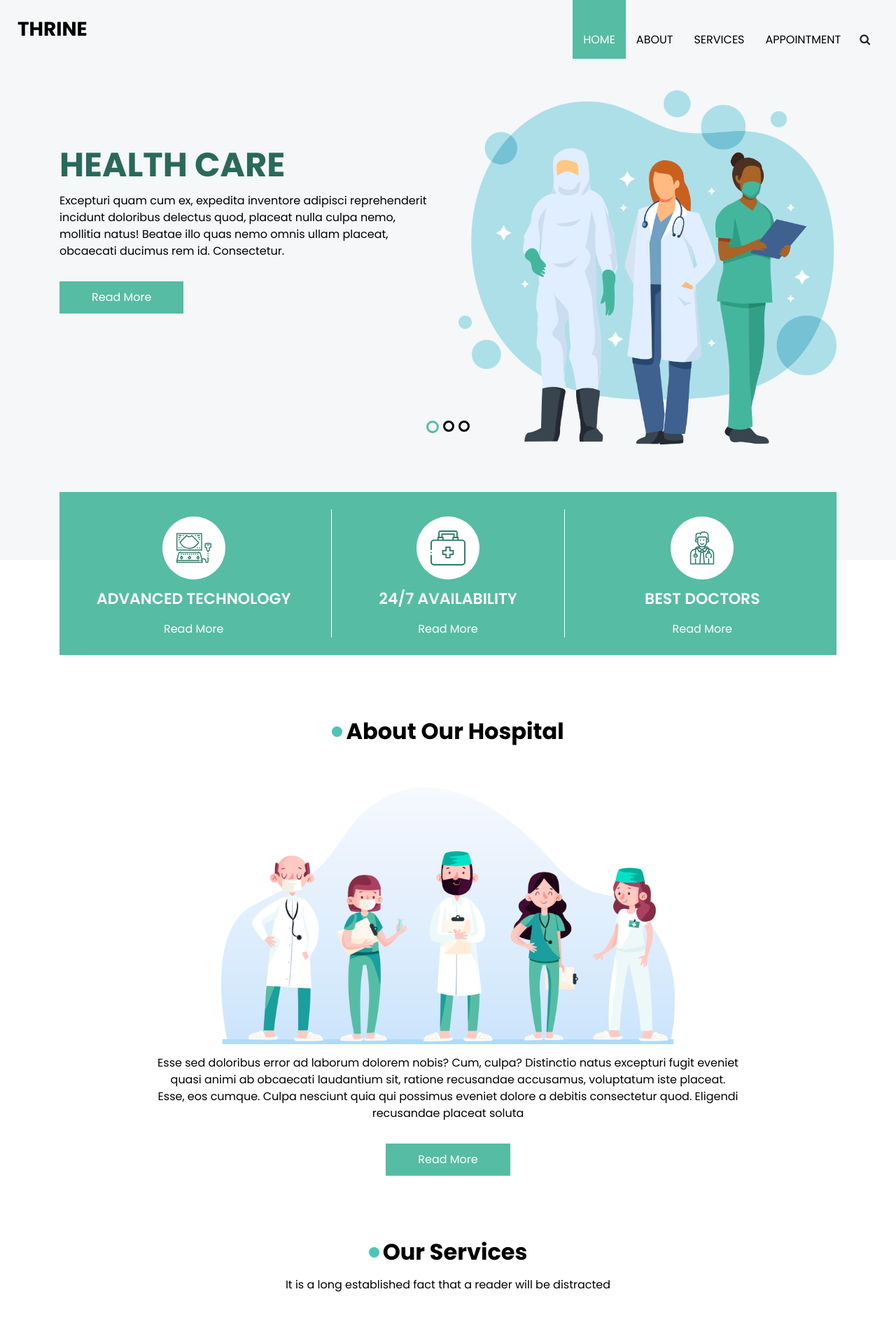
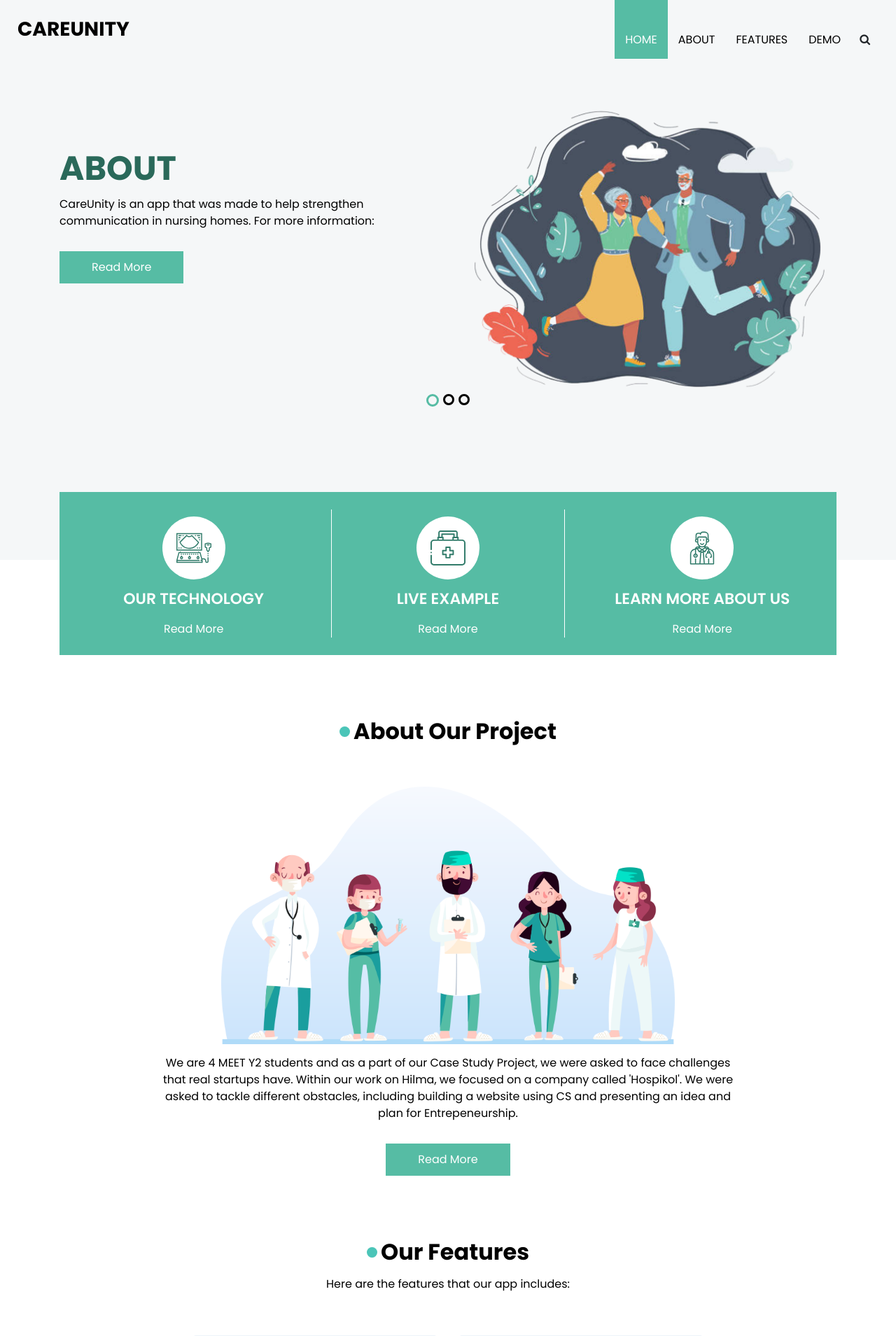
Before and after one commit to yuvalbe23-meet/case-study-proj-Y2, a Flask app: page / in a window 1280 px wide. Shown: the top 1909 px of the page at 70% size. Run offline with Flask 2, Linux system fonts and the light colour scheme; some libraries are stand-ins or nearby versions.

Commit message:
Started working - routes, design and text

```diff
--- a/Careunity/app.py
+++ b/Careunity/app.py
@@ -26,6 +26,31 @@ db= firebase.database()
 if db.child("WaitingList").get().val() is None:
     db.child("WaitingList").set(0)
 
+#HOME
+@app.route('/', methods=['GET','POST'])
+def home():
+    return render_template("index.html")
+
+#ABOUT
+@app.route('/about')
+def about():
+    return render_template('about.html')
+
+#DEMO
+@app.route('/demo')
+def demo():
+    return render_template('demo.html')
+
+#FEATURES
+@app.route('/features')
+def features():
+    return render_template('features.html')
+
+
+
+
+
+
 
 
 
@@ -35,9 +60,6 @@ def signout():
     auth.current_user = None
     return redirect(url_for('signin'))
 
-@app.route('/', methods=['GET','POST'])
-def home():
-    return render_template("index.html")
 
 @app.route('/signin', methods=['GET', 'POST'])
 def signin():
@@ -55,7 +77,6 @@ def signin():
             eror="Not Working"
 
     return render_template("signin.html")
-
 
 
 
--- a/Careunity/templates/about.html
+++ b/Careunity/templates/about.html
@@ -16,7 +16,7 @@
   <title>Thrine</title>
 
   <!-- bootstrap core css -->
-  <link rel="stylesheet" type="text/css" href="css/bootstrap.css" />
+  <link rel="stylesheet" type="text/css" href="static/css/bootstrap.css" />
 
   <!-- fonts style -->
   <link href="https://fonts.googleapis.com/css?family=Open+Sans:400,700|Poppins:400,600,700&display=swap" rel="stylesheet" />
@@ -89,8 +89,7 @@
       <div class="col-md-9 mx-auto px-0">
         <div class="detail-box">
           <p>
-            Esse sed doloribus error ad laborum dolorem nobis? Cum, culpa? Distinctio natus excepturi fugit eveniet quasi animi ab obcaecati laudantium sit, ratione recusandae accusamus, voluptatum iste placeat. Esse, eos cumque.
-            Culpa nesciunt quia qui possimus eveniet dolore a debitis consectetur quod. Eligendi recusandae placeat soluta
+             !!!!!!!! WRITE HERE !!!!!!!!
           </p>
           <a href="">
             Read More
--- a/Careunity/templates/index.html
+++ b/Careunity/templates/index.html
@@ -13,7 +13,7 @@
   <meta name="author" content="" />
   <link rel="shortcut icon" href="static/images/s4.png" type="image/x-icon">
 
-  <title>Thrine</title>
+  <title>CareUnity</title>
 
   <!-- bootstrap core css -->
   <link rel="stylesheet" type="text/css" href="static/css/bootstrap.css" />
@@ -38,7 +38,7 @@
         <nav class="navbar navbar-expand-lg custom_nav-container ">
           <a class="navbar-brand" href="index.html">
             <h3>
-              Thrine
+              CareUnity
             </h3>
           </a>
           <button class="navbar-toggler" type="button" data-toggle="collapse" data-target="#navbarSupportedContent" aria-controls="navbarSupportedContent" aria-expanded="false" aria-label="Toggle navigation">
@@ -48,16 +48,16 @@
           <div class="collapse navbar-collapse ml-auto" id="navbarSupportedContent">
             <ul class="navbar-nav  ml-auto">
               <li class="nav-item active">
-                <a class="nav-link" href="index.html">Home <span class="sr-only">(current)</span></a>
+                <a class="nav-link" href="/index">Home <span class="sr-only">(current)</span></a>
               </li>
               <li class="nav-item">
-                <a class="nav-link" href="about.html"> About </a>
+                <a class="nav-link" href="/about"> About </a>
               </li>
               <li class="nav-item">
-                <a class="nav-link" href="service.html"> Services </a>
+                <a class="nav-link" href="/features"> Features </a>
               </li>
               <li class="nav-item">
-                <a class="nav-link" href="appointment.html"> Appointment </a>
+                <a class="nav-link" href="/demo"> Demo </a>
               </li>
             </ul>
             <form class="form-inline ">
@@ -81,12 +81,12 @@
                   <div class="detail-box">
                     <div>
                       <h1>
-                        health care
+                        About
                       </h1>
                       <p>
-                        Excepturi quam cum ex, expedita inventore adipisci reprehenderit incidunt doloribus delectus quod, placeat nulla culpa nemo, mollitia natus! Beatae illo quas nemo omnis ullam placeat, obcaecati ducimus rem id. Consectetur.
+                        CareUnity is an app that was made to help strengthen communication in nursing homes. For more information:
                       </p>
-                      <a href="">
+                      <a href="/about">
                         Read More
                       </a>
                     </div>
@@ -94,7 +94,7 @@
                 </div>
                 <div class="col-md-6">
                   <div class="img-box">
-                    <img src="static/images/slider-img.png" alt="">
+                    <img src="static/images/home_aboutt.png" alt="">
                   </div>
                 </div>
               </div>
@@ -107,12 +107,12 @@
                   <div class="detail-box">
                     <div>
                       <h1>
-                        health care
+                        Features
                       </h1>
                       <p>
-                        Excepturi quam cum ex, expedita inventore adipisci reprehenderit incidunt doloribus delectus quod, placeat nulla culpa nemo, mollitia natus! Beatae illo quas nemo omnis ullam placeat, obcaecati ducimus rem id. Consectetur.
+                       Our app has many features, specifically designed and custom made for an elderly audience.
                       </p>
-                      <a href="">
+                      <a href="/features">
                         Read More
                       </a>
                     </div>
@@ -120,7 +120,7 @@
                 </div>
                 <div class="col-md-6">
                   <div class="img-box">
-                    <img src="static/images/slider-img.png" alt="">
+                    <img src="static/images/home_features.jpeg" alt="">
                   </div>
                 </div>
               </div>
@@ -133,12 +133,12 @@
                   <div class="detail-box">
                     <div>
                       <h1>
-                        health care
+                        Book a Demo
                       </h1>
                       <p>
-                        Excepturi quam cum ex, expedita inventore adipisci reprehenderit incidunt doloribus delectus quod, placeat nulla culpa nemo, mollitia natus! Beatae illo quas nemo omnis ullam placeat, obcaecati ducimus rem id. Consectetur.
+                        In order to get a better understanding of our app and how it works, we welcome you to book a virtual demo of it!
                       </p>
-                      <a href="">
+                      <a href="/demo">
                         Read More
                       </a>
                     </div>
@@ -146,7 +146,7 @@
                 </div>
                 <div class="col-md-6">
                   <div class="img-box">
-                    <img src="static/images/slider-img.png" alt="">
+                    <img src="static/images/home_demo.jpeg" alt="">
                   </div>
                 </div>
               </div>
@@ -382,9 +382,9 @@
               </div>
               <div class="detail-box">
                 <h4>
-                  ADVANCED TECHNOLOGY
+                  OUR TECHNOLOGY
                 </h4>
-                <a href="">
+                <a href="/features">
                   Read More
                 </a>
               </div>
@@ -405,9 +405,9 @@
               </div>
               <div class="detail-box">
                 <h4>
-                  24/7 AVAILABILITY
+                  LIVE EXAMPLE
                 </h4>
-                <a href="">
+                <a href="/demo">
                   Read More
                 </a>
               </div>
@@ -428,9 +428,9 @@
               </div>
               <div class="detail-box">
                 <h4>
-                  Best Doctors
+                  LEARN MORE ABOUT US
                 </h4>
-                <a href="">
+                <a href="/about">
                   Read More
                 </a>
               </div>
@@ -449,7 +449,7 @@
       <div class="heading_container heading_center">
         <h2>
           <span class="design_dot"></span>
-          About Our Hospital
+          About Our Project
         </h2>
       </div>
       <div class="col-md-7 mx-auto px-0">
@@ -460,10 +460,9 @@
       <div class="col-md-9 mx-auto px-0">
         <div class="detail-box">
           <p>
-            Esse sed doloribus error ad laborum dolorem nobis? Cum, culpa? Distinctio natus excepturi fugit eveniet quasi animi ab obcaecati laudantium sit, ratione recusandae accusamus, voluptatum iste placeat. Esse, eos cumque.
-            Culpa nesciunt quia qui possimus eveniet dolore a debitis consectetur quod. Eligendi recusandae placeat soluta
-          </p>
-          <a href="">
+            We are 4 MEET Y2 students and as a part of our Case Study Project, we were asked to face challenges that real startups have. Within our work on Hilma, we focused on a company called 'Hospikol'. We were asked to tackle different obstacles, including building a website using CS and presenting an idea and plan for Entrepeneurship.
+            </p>
+          <a href="/about">
             Read More
           </a>
         </div>
@@ -480,10 +479,10 @@
       <div class="heading_container heading_center">
         <h2>
           <span class="design_dot"></span>
-          Our Services
+          Our Features
         </h2>
         <p>
-          It is a long established fact that a reader will be distracted
+          Here are the features that our app includes:
         </p>
       </div>
       <div class="row">
@@ -494,7 +493,7 @@
           <div class="box">
             <img src="images/s1.png" alt="" />
             <a href="#">
-              Cardiology
+              SOS
             </a>
           </div>
         </div>
@@ -502,7 +501,7 @@
           <div class="box">
             <img src="images/s2.png" alt="" />
             <a href="#">
-              Diagnosis
+              FOOD
             </a>
           </div>
         </div>
@@ -513,7 +512,7 @@
           <div class="box">
             <img src="images/s3.png" alt="" />
             <a href="#">
-              Surgery
+              GOING OUT
             </a>
           </div>
         </div>
@@ -521,7 +520,7 @@
           <div class="box">
             <img src="images/s4.png" alt="" />
             <a href="#">
-              First Aid
+              RESTROOM ASSISTANCE
             </a>
           </div>
         </div>
@@ -529,7 +528,7 @@
           <div class="box">
             <img src="images/s5.png" alt="" />
             <a href="#">
-              Therapy
+              SHOWER ASSISTANCE
             </a>
           </div>
         </div>
```
Also changed, not shown: Careunity/templates/demo.html (renamed from Careunity/templates/service.html, +51 -59 lines), Careunity/templates/features.html (renamed from Careunity/templates/appointment.html, +61 -52 lines), Careunity/static/images/home_about.jpeg (added), Careunity/static/images/home_aboutt.png (added), Careunity/static/images/home_demo.jpeg (added), Careunity/static/images/home_features.jpeg (added).
